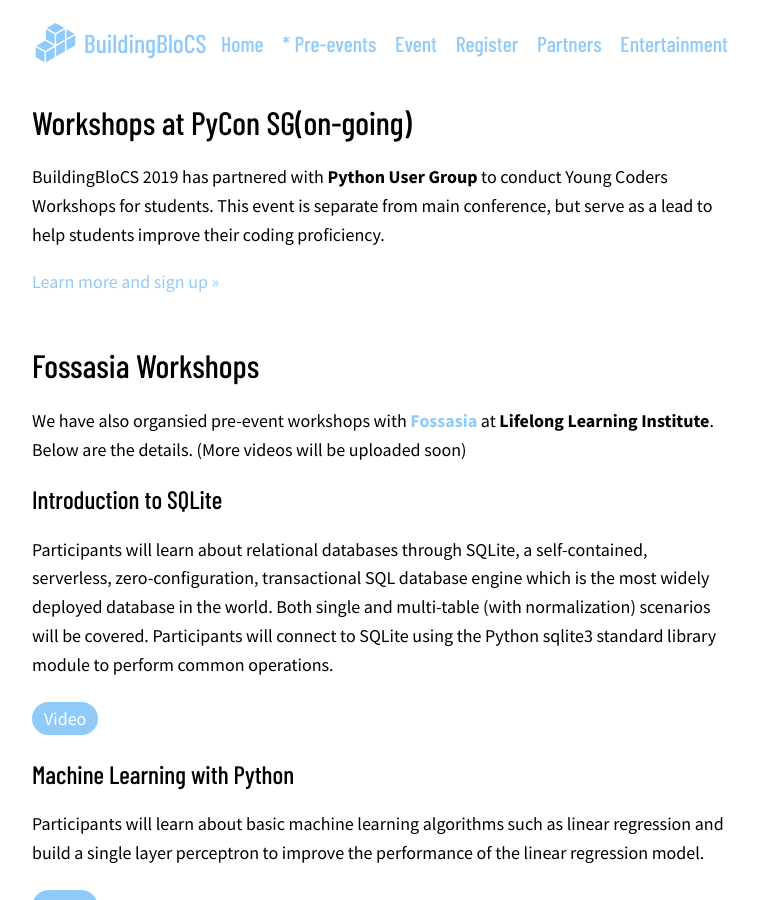
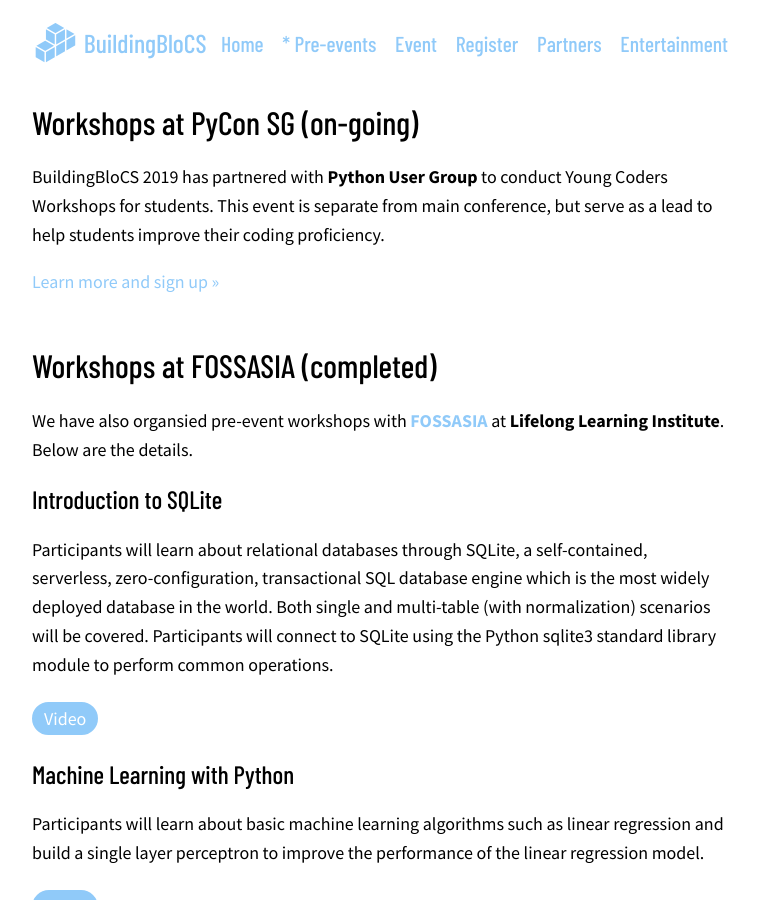
Before and after one commit to buildingblocs/2019, a Jekyll site: the page built from pre-event/workshop/index.md, in a window 1280 px wide and 900 px high. Shown: the whole window, without its empty margins (260-1019 px from the left). Built offline with Jekyll 4.4.1, drawn with Linux system fonts in a browser that asks for light colours; some web fonts are replaced.

Commit message:
fixed case and minor details

```diff
--- a/pre-event/workshop/index.md
+++ b/pre-event/workshop/index.md
@@ -50,7 +50,7 @@
 If the demand is high, we will also open up a final consultation session to answer any questions you have for the actual competiton on 1 June!
 -->
 
-## Workshops at PyCon SG(on-going)
+## Workshops at PyCon SG (on-going)
 
 BuildingBloCS 2019 has partnered with **Python User Group** to conduct Young Coders Workshops for students. This event is separate from main conference, but serve as a lead to help students improve their coding proficiency.
 
@@ -58,8 +58,8 @@
 <br id="Fossasia">
 <br>
 
-## Fossasia Workshops
-We have also organsied pre-event workshops with **[Fossasia](https://2019.fossasia.org/)** at **Lifelong Learning Institute**. Below are the details. (More videos will be uploaded soon)
+## Workshops at FOSSASIA (completed)
+We have also organsied pre-event workshops with **[FOSSASIA](https://2019.fossasia.org/)** at **Lifelong Learning Institute**. Below are the details.
 
 
 ### Introduction to SQLite
```
